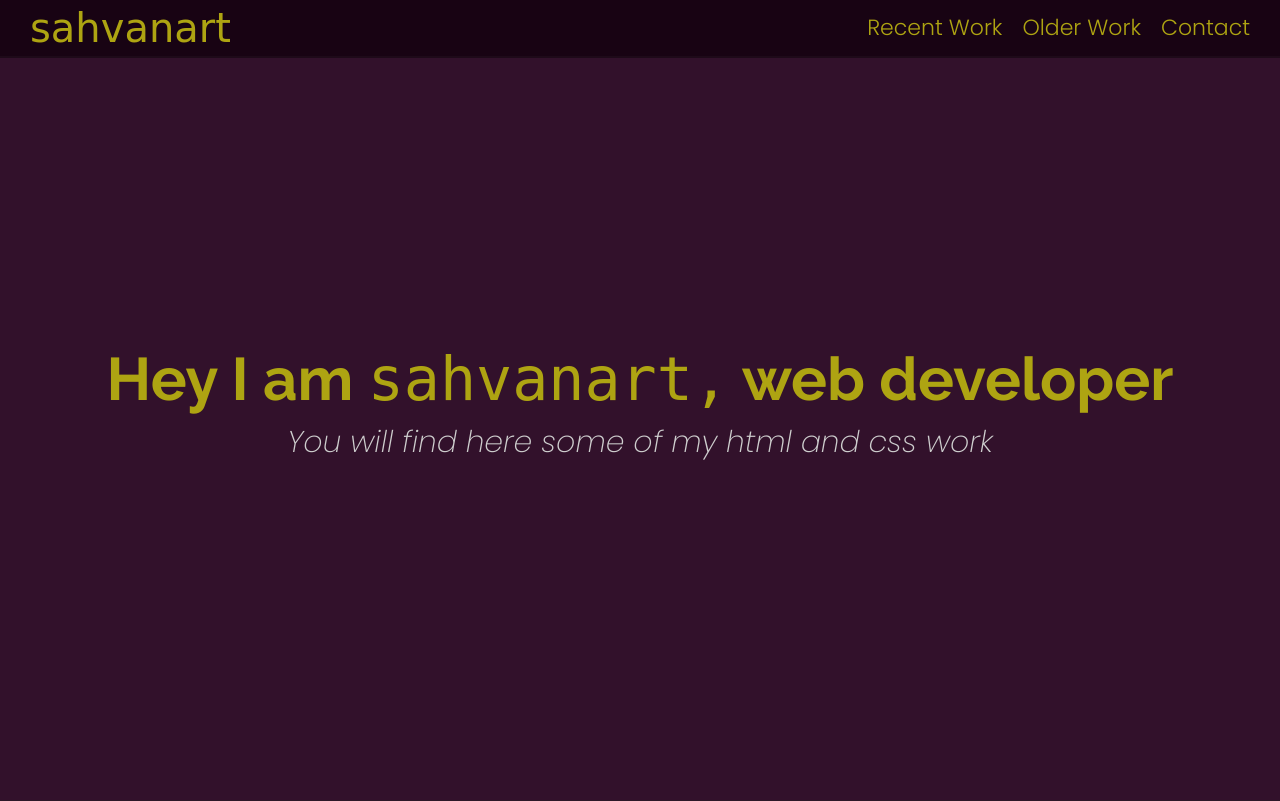
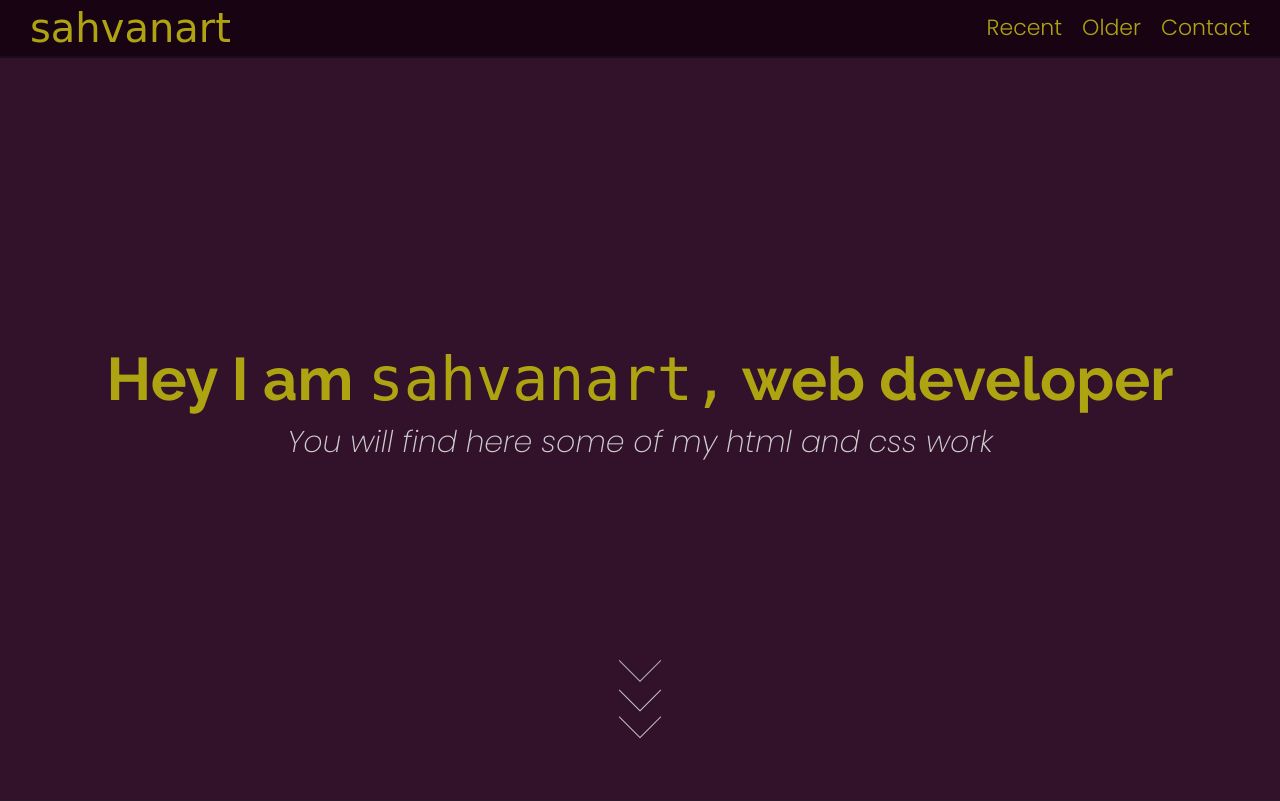
Before and after one commit to sahvanart/css-work, a PHP site: page / in a window 1280 px wide. Shown: the top 801 px of the page. Run offline with PHP 8.4, Linux system fonts and the light colour scheme; some libraries are stand-ins or nearby versions; some web fonts are replaced.

Commit message:
feat: add inviting to scroll arrows

```diff
--- a/css/style.css
+++ b/css/style.css
@@ -461,3 +461,45 @@ footer i {
     text-align: center;
   }
 }
+
+/* arrows */
+
+.box {
+  position: absolute;
+  top: 85%;
+  left: 50%;
+  transform: translate(-50%, -50%);
+}
+
+.box span {
+  display: block;
+  width: 30px;
+  height: 30px;
+  border-bottom: 1px solid var(--silver);
+  border-right: 1px solid var(--silver);
+  transform: rotate(45deg);
+  margin: -10px;
+  animation: animate 2s infinite;
+}
+
+.box span:nth-child(2) {
+  animation-delay: -0.2s;
+}
+
+.box span:nth-child(3) {
+  animation-delay: -0.4s;
+}
+
+@keyframes animate {
+  0% {
+    opacity: 0;
+    transform: rotate(45deg) translate(-20px, -20px);
+  }
+  50% {
+    opacity: 1;
+  }
+  100% {
+    opacity: 0;
+    transform: rotate(45deg) translate(20px, 20px);
+  }
+}
--- a/index.html
+++ b/index.html
@@ -35,10 +35,10 @@
       <span class="nav-logo"><a href="#welcome-section">sahvanart</a></span>
       <ul class="nav-list">
         <li>
-          <a href="#projects">Recent Work</a>
+          <a href="#projects">Recent</a>
         </li>
         <li>
-          <a href="#older">Older Work</a>
+          <a href="#older">Older</a>
         </li>
         <li>
           <a href="#contact">Contact</a>
@@ -55,6 +55,11 @@
         developer
       </h1>
       <p>You will find here some of my html and css work</p>
+      <div class="box">
+        <span></span>
+        <span></span>
+        <span></span>
+      </div>
     </section>
 
     <!-- END WELCOME SECTION -->
```
